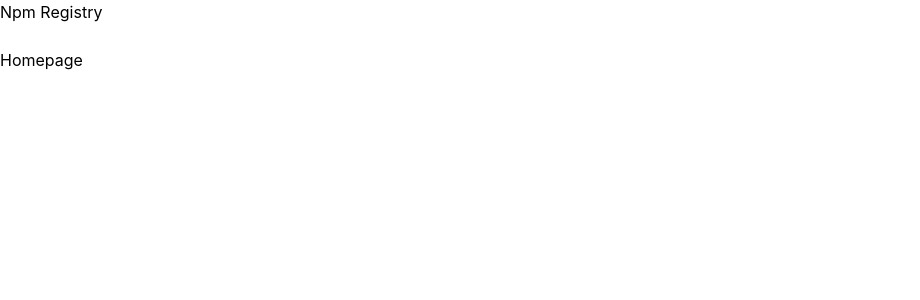
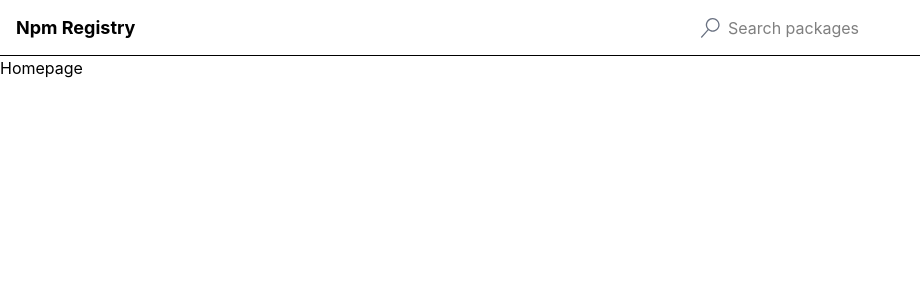
Before and after one commit to marziel2001/React-redux-course, a React (Vite) app in the folder registry/: page / in a window 1280 px wide. Shown: the top 300 px of the page, without its empty margins (0-920 px from the left). Built offline with nearby package versions, Linux system fonts and the light colour scheme.

Commit message:
style Header

```diff
--- a/registry/package.json
+++ b/registry/package.json
@@ -13,6 +13,7 @@
     "@tailwindcss/vite": "^4.2.2",
     "react": "^19.2.4",
     "react-dom": "^19.2.4",
+    "react-icons": "^5.6.0",
     "react-router-dom": "^7.14.0",
     "tailwindcss": "^4.2.2"
   },
--- a/registry/src/components/Header.tsx
+++ b/registry/src/components/Header.tsx
@@ -2,8 +2,16 @@
 import SearchInput from "./SearchInput";
 
 export default function Header() {
-  return <div>
-    <Link to={"/"}>Npm Registry</Link>
-    <SearchInput></SearchInput>
-  </div>
+  return (
+    <div className="flex items-center justify-between px-4 border-b h-14">
+      <div className="flex items-center space-x-2 text-sm font-medium">
+        <Link to={"/"} className="text-lg font-bold">
+          Npm Registry
+        </Link>
+      </div>
+      <div className="w-full max-w-xl">
+        <SearchInput></SearchInput>
+      </div>
+    </div>
+  );
 }
--- a/registry/src/components/SearchInput.tsx
+++ b/registry/src/components/SearchInput.tsx
@@ -1,5 +1,6 @@
 import { useState } from "react";
 import { useNavigate } from "react-router-dom";
+import { VscSearch } from "react-icons/vsc";
 
 export default function SearchInput() {
   const [term, setTerm] = useState("");
@@ -8,12 +9,17 @@
   const handleSubmit = (event: React.SubmitEvent<HTMLFormElement>) => {
     event.preventDefault();
 
-    navigate(`/search?term=${term}`)
+    navigate(`/search?term=${term}`);
   };
 
   return (
     <form onSubmit={handleSubmit}>
-      <input value={term} onChange={(e) => setTerm(e.target.value)}></input>
+      <div className="relative">
+        <div className="absolute inset-y-0 flex items-center pl-3">
+          <VscSearch className="h-5 w-5 text-gray-500" />
+        </div>
+      <input value={term} onChange={(e) => setTerm(e.target.value)} className="pl-10 py-2 w-full border-0 shadow-none" placeholder="Search packages"></input>
+      </div>
     </form>
   );
 }
```
Also changed, not shown: 1 other file (tests, documents, lock files or other folders).
